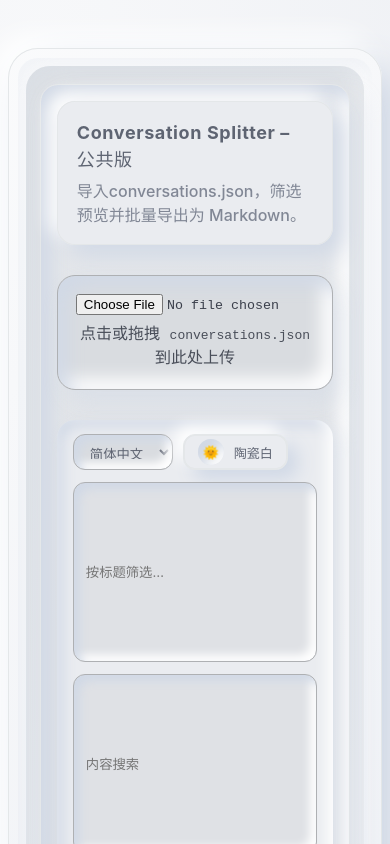
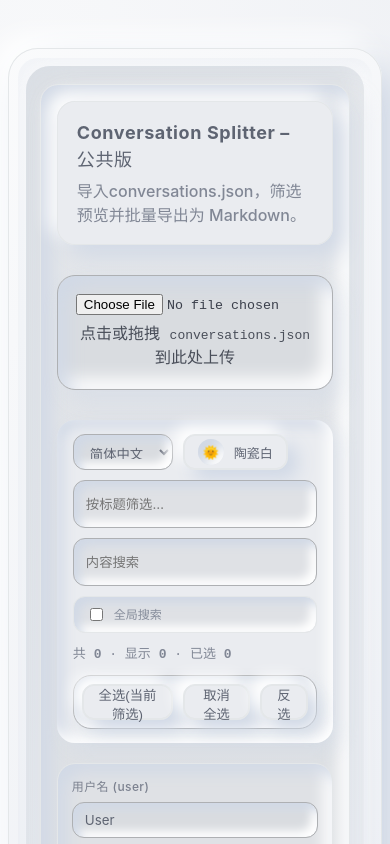
Before and after one commit to chuan-101/json-splitter-public, a React (Vite) app: page / in a window 390 px wide. Shown: the top 844 px of the page. Built offline with nearby package versions, Linux system fonts and the light colour scheme.

Commit message:
Fix mobile toolbar layout for mobile

```diff
--- a/src/styles/base.css
+++ b/src/styles/base.css
@@ -847,6 +847,22 @@ button.ghost {
   flex-wrap: wrap;
 }
 
+@media (max-width: 768px) {
+  .toolbar {
+    height: auto;
+  }
+
+  .toolbar .input-deck {
+    gap: 10px;
+  }
+
+  .toolbar .deck-input {
+    height: 48px;
+    flex: none;
+    width: 100%;
+  }
+}
+
 @media (max-width: 760px) {
   .toolbar .input-deck {
     flex-direction: column;
```
Also changed, not shown: 4 other files (tests, documents, lock files or other folders).
